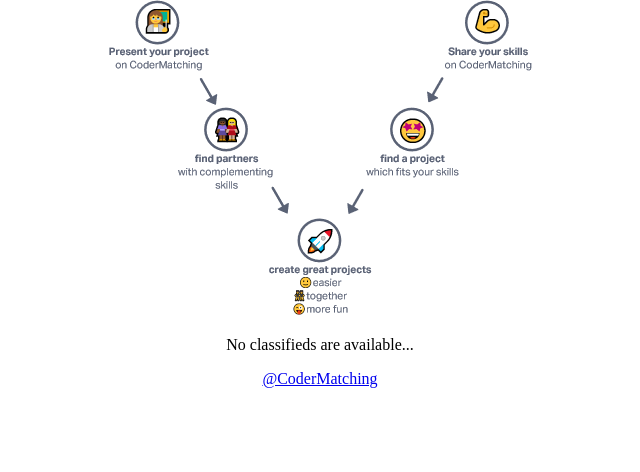
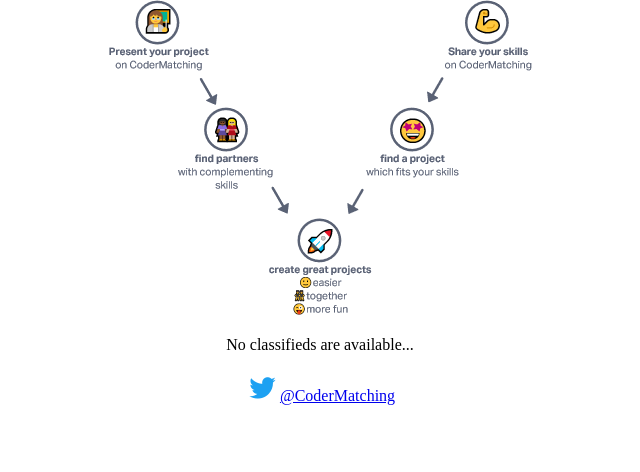
Before and after one commit to Sammeeey/CoderMatching, a Django app: page /codermatch/ in a window 1280 px wide. Shown: the part 240-712 px from the top of the page, without its empty margins (320-960 px from the left). Run offline with Django 4.2, Linux system fonts and the light colour scheme; data that the repository does not hold is empty.

Commit message:
feat: add twitter logo in footer
- using icons8.com stylesheet

```diff
--- a/codermatching/templates/base.html
+++ b/codermatching/templates/base.html
@@ -19,6 +19,7 @@ https://learndjango.com/tutorials/template-structure    -> either use the app or
         <meta name="description" content="A simple HTML5 Template for new projects.">
         <meta name="author" content="SitePoint">
         <title>{% block title %}CoderMatching - Build a team for your coding projects, gather experience and to START developing real world applications{% endblock title %}</title>
+        <link rel="stylesheet" href="https://maxst.icons8.com/vue-static/landings/line-awesome/line-awesome/1.3.0/css/line-awesome.min.css">
         <link rel="stylesheet" type="text/css" href="{% static '/codermatch/style.css' %}">
     </head>
     <body>
@@ -53,7 +54,8 @@ https://learndjango.com/tutorials/template-structure    -> either use the app or
         </main>
         <footer>
         {% block footer %}
-            <a href="https://twitter.com/codermatching">@CoderMatching</a>
+            <!-- actually you want to style the Twitter logo from footer of base template here - but seemingly it only works inline -->
+            <a href="https://twitter.com/codermatching"><i class="lab la-twitter" style="font-size: 35px; color: #1DA1F2;"></i>@CoderMatching</a>
         {% endblock footer %}
         </footer>
         {% block scripts %}
```
